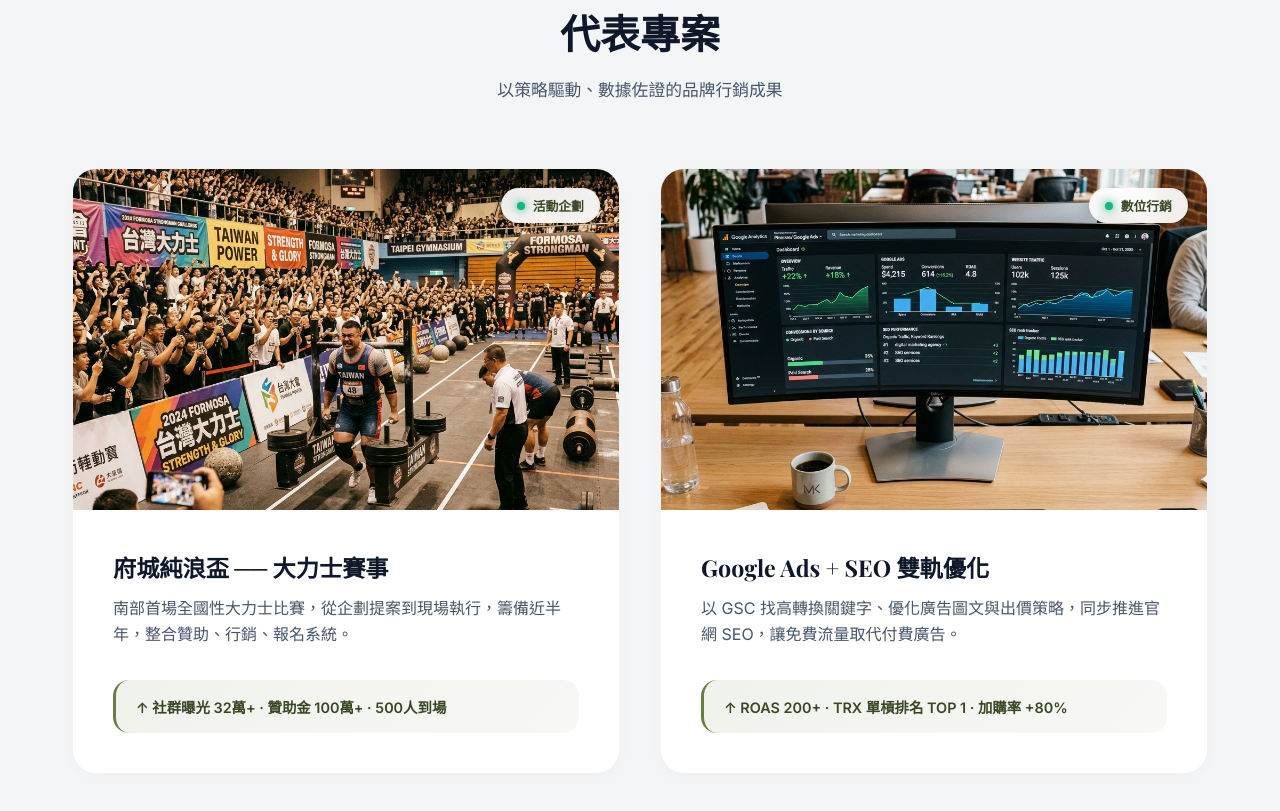
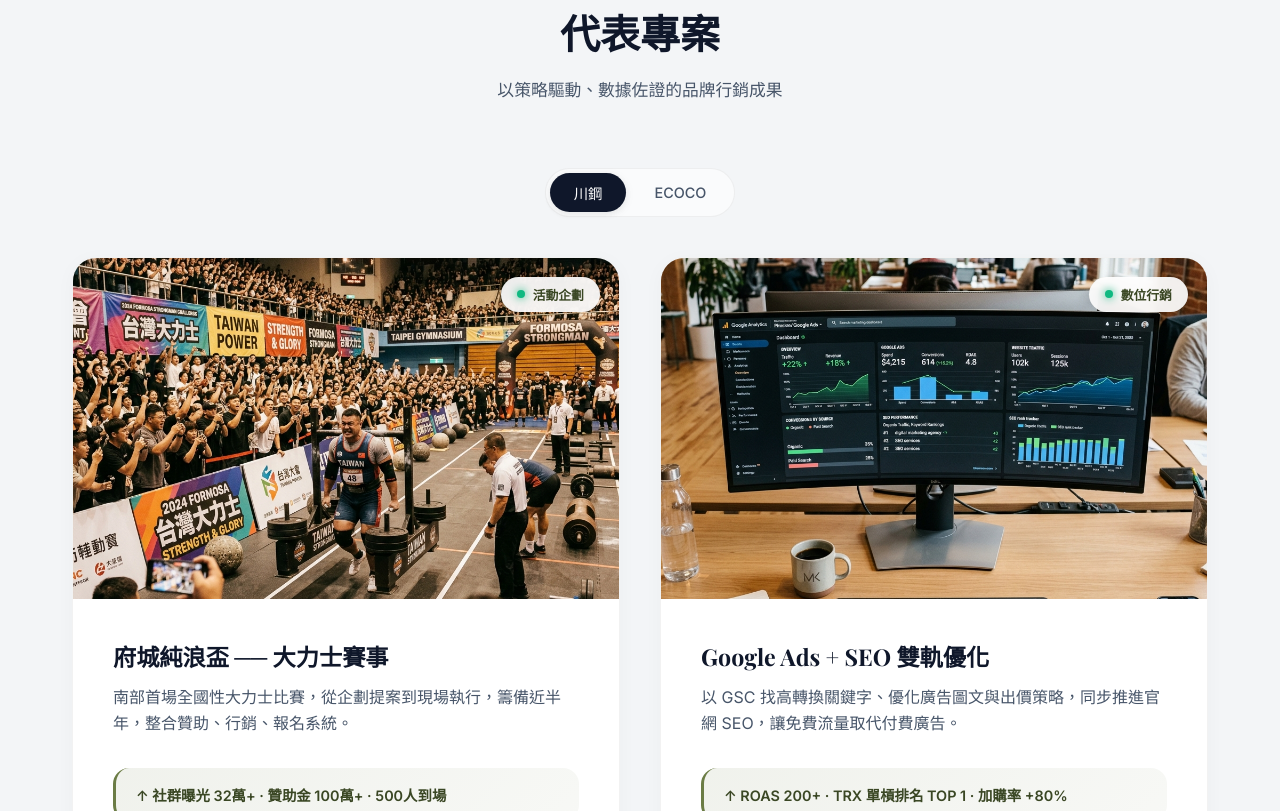
Before and after one commit to phyto626/debby-resume, a plain HTML site: page index.html in a window 1280 px wide. Shown: the part 3449-4260 px from the top of the page. Drawn offline with nearby package versions, Linux system fonts and the light colour scheme; a web font is replaced by a local one.

Commit message:
feat: 代表專案新增川鋼與 ECOCO 分組 Tab 切換功能，並納入個人品牌識別規範

```diff
--- a/content/projects.json
+++ b/content/projects.json
@@ -1,5 +1,9 @@
 {
   "sub": "以策略驅動、數據佐證的品牌行銷成果",
+  "tabs": [
+    {
+      "key": "kawasteel",
+      "label": "川鋼",
       "items": [
         {
           "badge": "活動企劃",
@@ -30,4 +34,26 @@
           "image": "images/project-ecommerce.png"
         }
       ]
+    },
+    {
+      "key": "ecoco",
+      "label": "ECOCO",
+      "items": [
+        {
+          "badge": "待補",
+          "title": "ECOCO 專案一（待補）",
+          "desc": "專案描述待補充。",
+          "result": "↑ 成果數據待補",
+          "image": ""
+        },
+        {
+          "badge": "待補",
+          "title": "ECOCO 專案二（待補）",
+          "desc": "專案描述待補充。",
+          "result": "↑ 成果數據待補",
+          "image": ""
         }
+      ]
+    }
+  ]
+}
--- a/index.html
+++ b/index.html
@@ -229,7 +229,55 @@
       content: '✦'; position: absolute; left: 0; top: 0; font-size: 0.8rem; color: var(--accent);
     }
 
-    /* Projects */
+    /* Projects — Tab switcher */
+    .project-tabs {
+      display: inline-flex;
+      gap: 4px;
+      padding: 4px;
+      border-radius: 2rem;
+      background: rgba(255, 255, 255, 0.5);
+      border: 1px solid rgba(0, 0, 0, 0.05);
+      margin-bottom: 2.5rem;
+    }
+    .project-tab {
+      appearance: none;
+      padding: 0.55rem 1.5rem;
+      border-radius: 2rem;
+      border: none;
+      background: transparent;
+      color: var(--muted);
+      font-family: var(--font-sans);
+      font-size: 0.9rem;
+      font-weight: 500;
+      cursor: pointer;
+      transition: all 0.35s cubic-bezier(.16, 1, .3, 1);
+    }
+    .project-tab:hover {
+      color: var(--ink);
+      background: rgba(0, 0, 0, 0.03);
+    }
+    .project-tab[aria-selected="true"] {
+      background: var(--ink);
+      color: #fff;
+      box-shadow: 0 2px 8px rgba(0, 0, 0, 0.1);
+    }
+
+    /* Projects — Tab panel animation */
+    .project-panel {
+      display: none;
+      animation: panelIn 0.4s cubic-bezier(.16, 1, .3, 1) both;
+    }
+    .project-panel.is-active {
+      display: grid;
+      grid-template-columns: repeat(auto-fit, minmax(360px, 1fr));
+      gap: 2.5rem;
+    }
+    @keyframes panelIn {
+      from { opacity: 0; transform: translateY(12px); }
+      to { opacity: 1; transform: translateY(0); }
+    }
+
+    /* Projects — Card (unchanged) */
     .projects-grid {
       display: grid; grid-template-columns: repeat(auto-fit, minmax(360px, 1fr)); gap: 2.5rem;
     }
@@ -302,6 +350,7 @@
       .nav-links { display: none; }
       .container { padding: 0 1.5rem; }
       .projects-grid { grid-template-columns: 1fr; }
+      .project-panel.is-active { grid-template-columns: 1fr; }
     }
   </style>
 </head>
@@ -379,7 +428,10 @@
       <h2 class="section-title">代表專案</h2>
       <p class="section-sub" id="projects-sub"></p>
     </div>
-    <div class="projects-grid" id="projects-grid"></div>
+    <div style="text-align:center;">
+      <div class="project-tabs" role="tablist" aria-label="依公司篩選專案" id="project-tabs"></div>
+    </div>
+    <div id="project-panels"></div>
   </div>
 </section>
 
@@ -467,17 +519,86 @@ async function init() {
         </ul>
       </div>`).join('');
 
-    // PROJECTS
+    // PROJECTS — Tab-based rendering
     document.getElementById('projects-sub').textContent = projects.sub;
-    document.getElementById('projects-grid').innerHTML = projects.items.map(p => `
+
+    const tabsEl = document.getElementById('project-tabs');
+    const panelsEl = document.getElementById('project-panels');
+
+    // Build tabs and panels
+    projects.tabs.forEach((tab, i) => {
+      // Tab button
+      const btn = document.createElement('button');
+      btn.className = 'project-tab';
+      btn.type = 'button';
+      btn.setAttribute('role', 'tab');
+      btn.setAttribute('aria-selected', i === 0 ? 'true' : 'false');
+      btn.setAttribute('aria-controls', `panel-${tab.key}`);
+      btn.id = `tab-${tab.key}`;
+      btn.textContent = tab.label;
+      if (i !== 0) btn.setAttribute('tabindex', '-1');
+      tabsEl.appendChild(btn);
+
+      // Panel
+      const panel = document.createElement('div');
+      panel.id = `panel-${tab.key}`;
+      panel.setAttribute('role', 'tabpanel');
+      panel.setAttribute('aria-labelledby', `tab-${tab.key}`);
+      panel.className = `project-panel${i === 0 ? ' is-active' : ''}`;
+      if (i !== 0) panel.setAttribute('hidden', '');
+
+      panel.innerHTML = tab.items.map(p => `
         <a href="#" class="project-card" onclick="event.preventDefault();">
-        ${p.image ? `<div class="project-card-img"><span class="project-badge">${esc(p.badge)}</span><img src="${esc(p.image)}" alt="${esc(p.title)}" loading="lazy" /></div>` : ''}
+          ${p.image ? `<div class="project-card-img"><span class="project-badge">${esc(p.badge)}</span><img src="${esc(p.image)}" alt="${esc(p.title)}" loading="lazy" /></div>` : `<div class="project-card-img" style="background:var(--olive);display:flex;align-items:center;justify-content:center;"><span style="color:#fff;font-family:var(--font-serif);font-size:1.5rem;opacity:0.5;">待補圖片</span></div>`}
           <div class="project-body">
             <h3 class="project-title">${esc(p.title)}</h3>
             <p class="project-desc">${esc(p.desc)}</p>
             <div class="project-result">${esc(p.result)}</div>
           </div>
         </a>`).join('');
+
+      panelsEl.appendChild(panel);
+    });
+
+    // Tab switching logic
+    tabsEl.addEventListener('click', e => {
+      const btn = e.target.closest('.project-tab');
+      if (!btn) return;
+      // Deselect all tabs
+      tabsEl.querySelectorAll('.project-tab').forEach(t => {
+        t.setAttribute('aria-selected', 'false');
+        t.setAttribute('tabindex', '-1');
+      });
+      // Hide all panels
+      panelsEl.querySelectorAll('.project-panel').forEach(p => {
+        p.classList.remove('is-active');
+        p.setAttribute('hidden', '');
+      });
+      // Activate clicked tab
+      btn.setAttribute('aria-selected', 'true');
+      btn.removeAttribute('tabindex');
+      const panel = document.getElementById(btn.getAttribute('aria-controls'));
+      panel.removeAttribute('hidden');
+      // Force re-trigger animation
+      panel.classList.remove('is-active');
+      void panel.offsetWidth;
+      panel.classList.add('is-active');
+    });
+
+    // Keyboard navigation for tabs
+    tabsEl.addEventListener('keydown', e => {
+      const tabs = [...tabsEl.querySelectorAll('.project-tab')];
+      const cur = tabs.indexOf(document.activeElement);
+      if (cur < 0) return;
+      let next = -1;
+      if (e.key === 'ArrowRight') next = (cur + 1) % tabs.length;
+      else if (e.key === 'ArrowLeft') next = (cur - 1 + tabs.length) % tabs.length;
+      if (next >= 0) {
+        e.preventDefault();
+        tabs[next].focus();
+        tabs[next].click();
+      }
+    });
 
     // CONTACT
     document.getElementById('contact-title').textContent = contact.title;
```
Also changed, not shown: 2 other files. Lines whose indentation alone changed are shown as unchanged.
